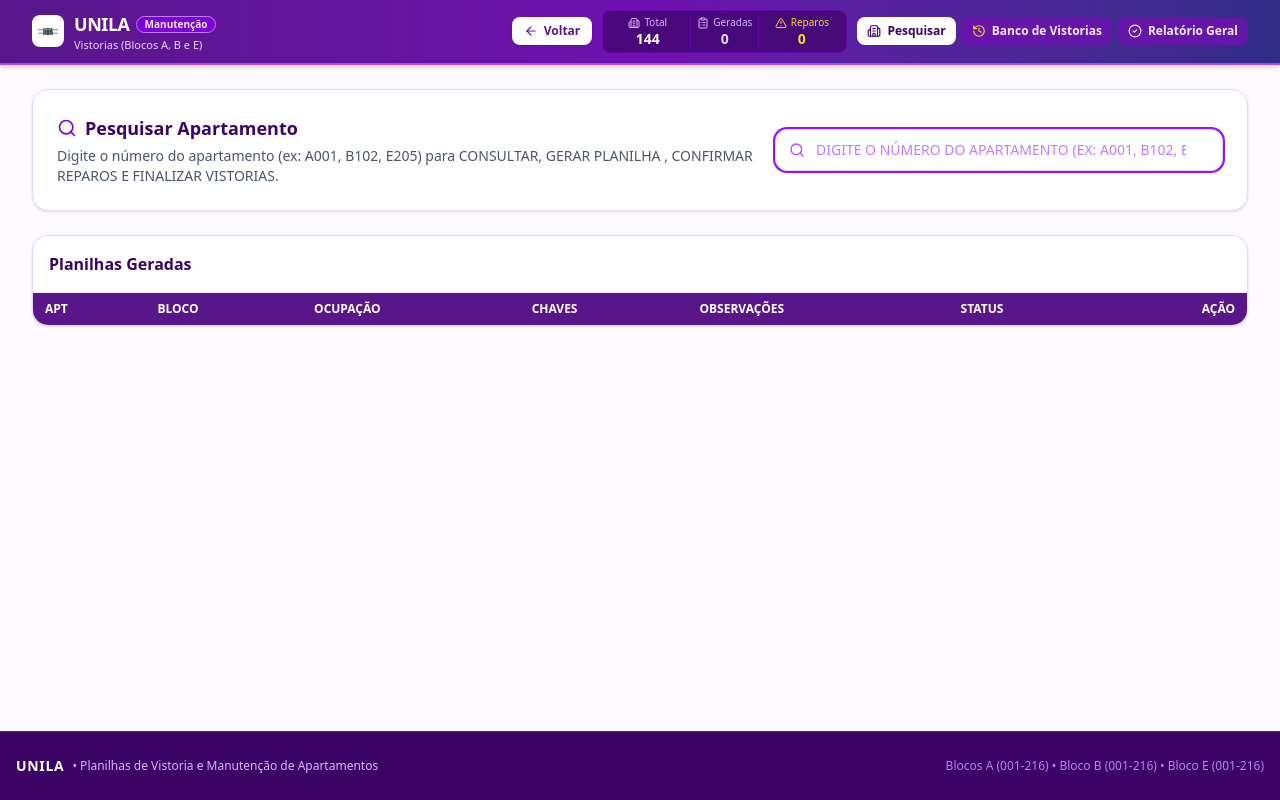
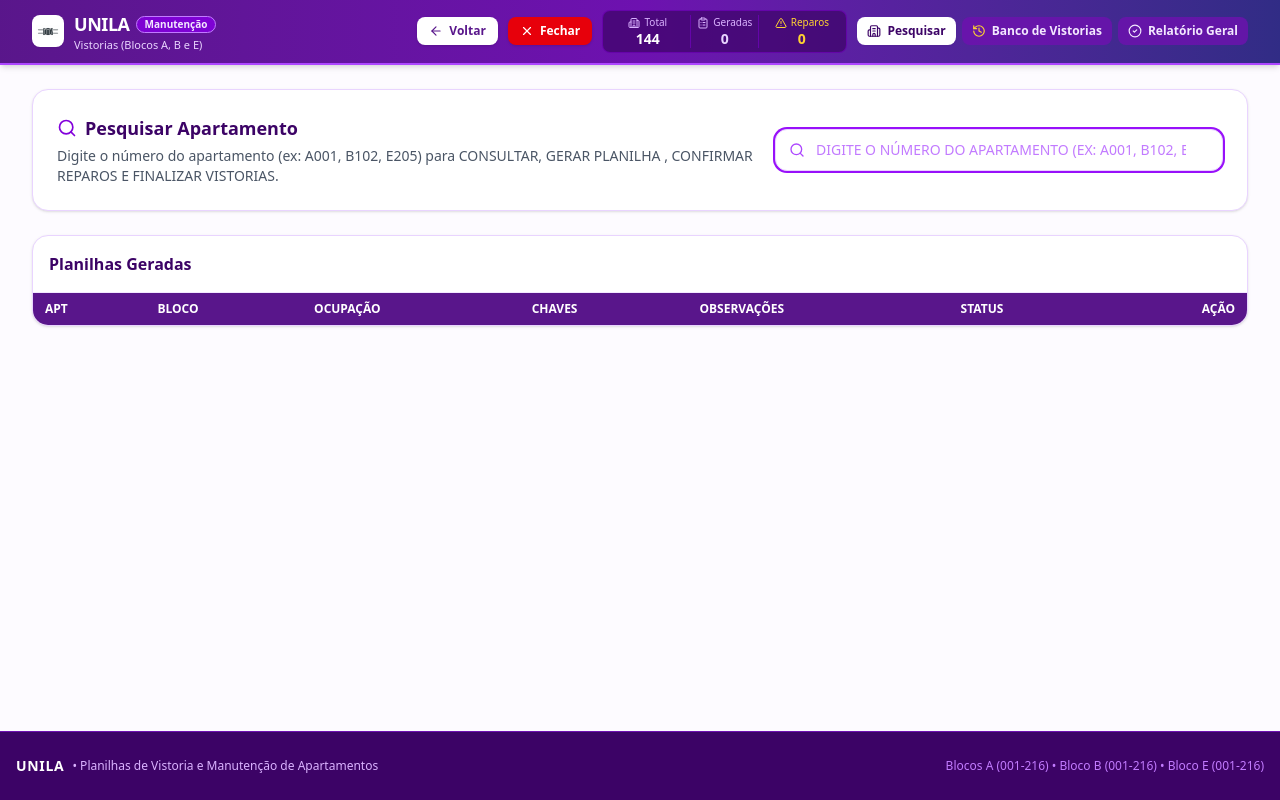
Before and after one commit to vilmardigital-del/Unila-, a React (Vite) app: page / in a window 1280 px wide. Built offline with nearby package versions, Linux system fonts and the light colour scheme.

Commit message:
feat: add exit confirmation and application close
Implement a browser unload confirmation to prevent accidental data loss and provide a dedicated exit button in the header.

```diff
--- a/src/App.tsx
+++ b/src/App.tsx
@@ -18,6 +18,23 @@ export default function App() {
   const [activeView, setActiveView] = useState<'search' | 'dashboard' | 'spreadsheet' | 'history' | 'quick-fix'>('search');
   const [selectedAptId, setSelectedAptId] = useState<string | null>(null);
   const [aptToDelete, setAptToDelete] = useState<string | null>(null);
+  const [isExiting, setIsExiting] = useState(false);
+
+  useEffect(() => {
+    const handleBeforeUnload = (event: BeforeUnloadEvent) => {
+      if (!isExiting) {
+        event.preventDefault();
+        event.returnValue = '';
+      }
+    };
+    window.addEventListener('beforeunload', handleBeforeUnload);
+    return () => window.removeEventListener('beforeunload', handleBeforeUnload);
+  }, [isExiting]);
+
+  const handleExit = () => {
+    setIsExiting(true);
+    window.close();
+  };
 
   // Unified Generation Modal State
   const [generationTarget, setGenerationTarget] = useState<string | 'FILTERED' | null>(null);
@@ -451,6 +468,7 @@ export default function App() {
           setActiveView(view);
         }}
         selectedAptId={selectedAptId}
+        onExit={handleExit}
       />
 
       {/* Main Body */}
--- a/src/components/Header.tsx
+++ b/src/components/Header.tsx
@@ -1,5 +1,5 @@
 import React from 'react';
-import { ClipboardList, Building2, CheckCircle2, AlertTriangle, FileSpreadsheet, History, ArrowLeft } from 'lucide-react';
+import { ClipboardList, Building2, CheckCircle2, AlertTriangle, FileSpreadsheet, History, ArrowLeft, X } from 'lucide-react';
 
 interface HeaderProps {
   totalApartments: number;
@@ -8,6 +8,7 @@ interface HeaderProps {
   activeView: 'search' | 'dashboard' | 'spreadsheet' | 'history' | 'quick-fix';
   setActiveView: (view: 'search' | 'dashboard' | 'spreadsheet' | 'history' | 'quick-fix') => void;
   selectedAptId?: string | null;
+  onExit: () => void;
 }
 
 export const Header: React.FC<HeaderProps> = ({
@@ -16,6 +17,7 @@ export const Header: React.FC<HeaderProps> = ({
   simCountTotal,
   activeView,
   setActiveView,
+  onExit
 }) => {
   return (
     <header className="sticky top-0 z-50 bg-gradient-to-r from-purple-900 via-purple-800 to-indigo-900 text-white shadow-md border-b-2 border-purple-500 print:hidden">
@@ -53,6 +55,14 @@ export const Header: React.FC<HeaderProps> = ({
               >
                 <ArrowLeft className="w-3.5 h-3.5" />
                 Voltar
+              </button>
+
+            <button
+                onClick={onExit}
+                className="px-3 py-1.5 bg-red-600 text-white font-bold text-xs rounded-lg shadow-sm hover:bg-red-700 transition-colors flex items-center gap-1.5 cursor-pointer"
+              >
+                <X className="w-3.5 h-3.5" />
+                Fechar
               </button>
 
             {/* Compact Quick Stats */}
```
